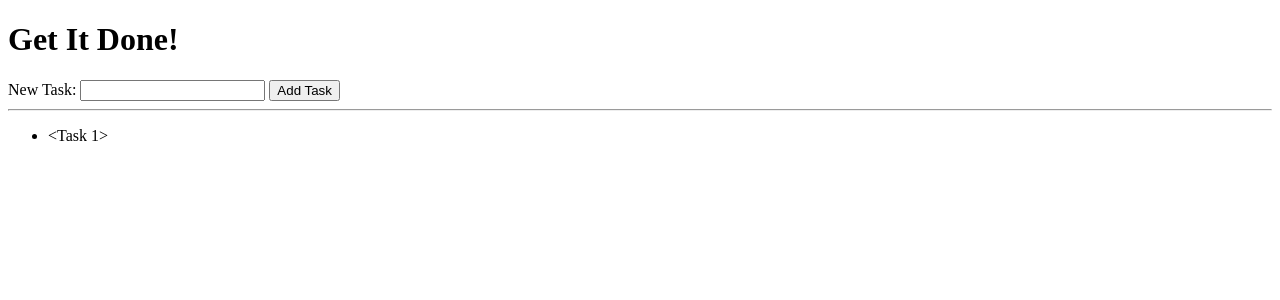
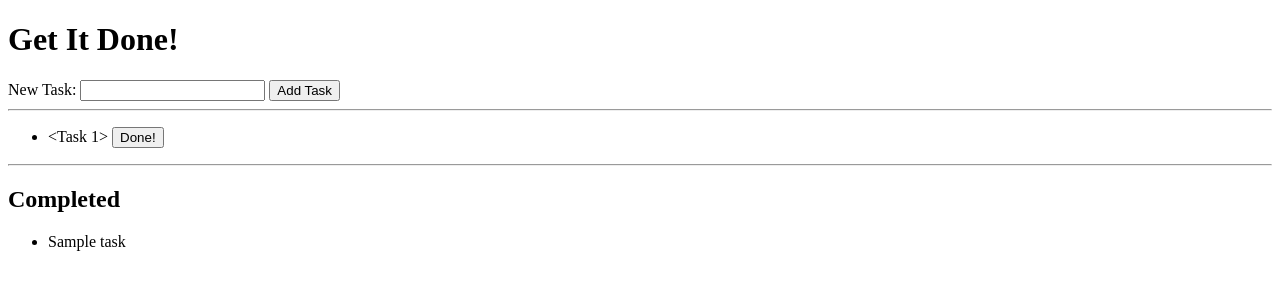
Before and after one commit to ElijahLT618/Class9, a Flask app: template templates/todos.html in a window 1280 px wide. Shown: the top 300 px of the page. Run offline with Flask 3, Linux system fonts and the light colour scheme; tables that the repository leaves empty hold one stand-in row (values such as "Sample post"); the template is opened without the code that fills it: values that come from a table or form of the project are taken from there, most other values are stand-ins (such as "Sample title", 1, 10 or a date in 2020).

Commit message:
Doesn't Work But Im moving on

```diff
--- a/main.py
+++ b/main.py
@@ -1,24 +1,25 @@
-from flask import Flask, request, redirect, render_template
+from flask import Flask, request, render_template, redirect
 from flask_sqlalchemy import SQLAlchemy
 
 app = Flask(__name__)
 app.config['DEBUG'] = True
-app.config['SQLALCHEMY_DATABASE_URI'] = 'mysql+pymysql://get-it-done-c9:890test890@localhost:8889/get-it-done-c9'
+app.config["SQLALCHEMY_DATABASE_URI"] = "postgresql://postgres:Theisen1976@localhost:5432/class9"
 app.config['SQLALCHEMY_ECHO'] = True
+
 db = SQLAlchemy()
 db.init_app(app)
-with app.app_context():
-    db.create_all()
 
 class Task(db.Model):
-
+    __tablename__ = 'tasks'
     id = db.Column(db.Integer, primary_key=True)
     name = db.Column(db.String(120))
+    task = db.Column(db.String(120))
+    completed = db.column(db.Boolean)
 
-    def __init__(self, name):
+    def __init__(self, id, name, task):
         self.name = name
-
-
+        self.id = id
+        self.task = task
 
 tasks = []
 
@@ -26,11 +27,26 @@ tasks = []
 def index():
 
     if request.method == 'POST':
-        task = request.form['task']
-        tasks.append(task)
+        task_name = request.form['task']
+        new_task = Task(task_name)
+        db.session.add(new_task)
+        db.session.commit()
 
-    return render_template('todos.html',title="Get It Done!", tasks=tasks)
+    tasks = Task.query.filter_by(completed=False).all()
+    completed_tasks = Task.query.filter_by(completed=True).all()
+    return render_template('todos.html',title="Get It Done!", tasks=tasks, completed_tasks = completed_tasks)
 
+@app.route('/delete-task', methods=['POST'])
+def delete_task():
+
+    task_id = int(request.form['task-id'])
+    task  = Task.query.get(task_id)
+    db.session.delete(task)
+    db.session.commit()
+
+    return redirect('/')
 
 if __name__ == '__main__':
-    app.run()
+    with app.app_context():
+       db.create_all()
+    app.run(debug=True)
--- a/templates/todos.html
+++ b/templates/todos.html
@@ -18,9 +18,24 @@
 
         <ul>
             {% for task in tasks %}
-            <li>{{task}}</li>
+            <li>{{task}}
+                <form method="POST" action="/delete-task" style="display:inline-block;">
+                    <input type="hidden" name="task-id" value="{{task.id}}"  />
+                    <input type="submit" value="Done!"  />
+                </form>
+            </li>
             {% endfor %}
         </ul>
 
     {% endif %}
+
+    <hr />
+
+    <h2>Completed</h2>
+
+    <ul>
+        {% for task in completed_tasks %}
+        <li>{{task.name}}</li>
+        {% endfor %}
+    </ul>
 {% endblock %}
```
